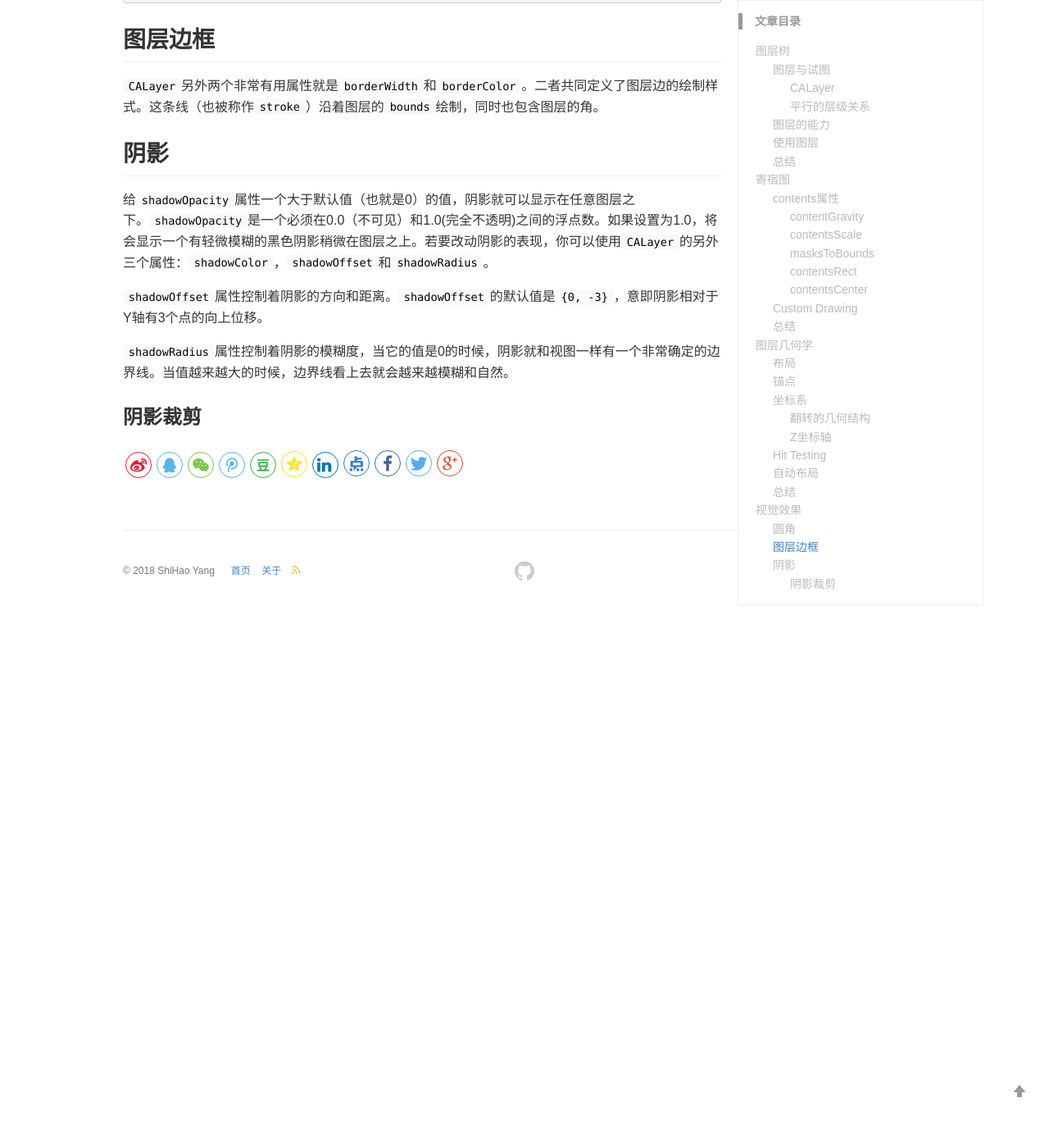
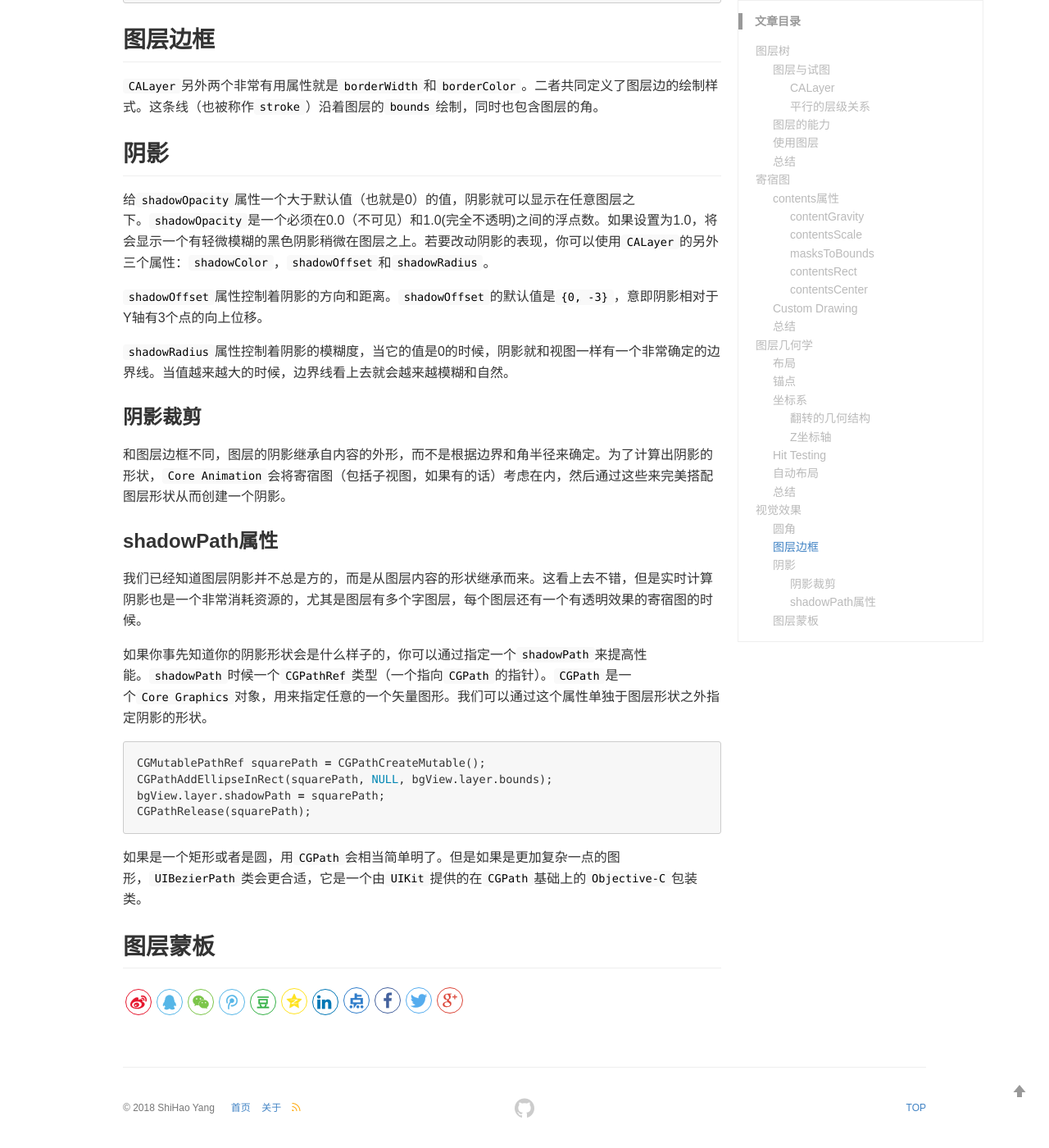
Before and after one commit to hao1993/hao1993.github.io, a Jekyll site: the page built from _posts/2019-01-02-《iOS-Core-Animation-Advanced-Techniques》.md, in a window 1280 px wide and 1400 px high, scrolled down 8342 px. Shown: the whole window at 82% size. Built offline with Jekyll 4.4.1, drawn with Linux system fonts in a browser that asks for light colours; comment, search, counter and statistics services are not loaded; before the commit the page ends 9087 px from its top, so only the background shows below that.

Commit message:
视觉效果

````diff
--- a/_posts/2019-01-02-《iOS-Core-Animation-Advanced-Techniques》.md
+++ b/_posts/2019-01-02-《iOS-Core-Animation-Advanced-Techniques》.md
@@ -281,3 +281,22 @@ _layerView.layer.masksToBounds = YES;
 `shadowRadius`属性控制着阴影的模糊度，当它的值是0的时候，阴影就和视图一样有一个非常确定的边界线。当值越来越大的时候，边界线看上去就会越来越模糊和自然。
 
 ### 阴影裁剪
+
+和图层边框不同，图层的阴影继承自内容的外形，而不是根据边界和角半径来确定。为了计算出阴影的形状，`Core Animation`会将寄宿图（包括子视图，如果有的话）考虑在内，然后通过这些来完美搭配图层形状从而创建一个阴影。
+
+### shadowPath属性
+
+我们已经知道图层阴影并不总是方的，而是从图层内容的形状继承而来。这看上去不错，但是实时计算阴影也是一个非常消耗资源的，尤其是图层有多个字图层，每个图层还有一个有透明效果的寄宿图的时候。
+
+如果你事先知道你的阴影形状会是什么样子的，你可以通过指定一个`shadowPath`来提高性能。`shadowPath`时候一个`CGPathRef`类型（一个指向`CGPath`的指针）。`CGPath`是一个`Core Graphics`对象，用来指定任意的一个矢量图形。我们可以通过这个属性单独于图层形状之外指定阴影的形状。
+
+```objective-c
+CGMutablePathRef squarePath = CGPathCreateMutable();
+CGPathAddEllipseInRect(squarePath, NULL, bgView.layer.bounds);
+bgView.layer.shadowPath = squarePath;
+CGPathRelease(squarePath);
+```
+
+如果是一个矩形或者是圆，用`CGPath`会相当简单明了。但是如果是更加复杂一点的图形，`UIBezierPath`类会更合适，它是一个由`UIKit`提供的在`CGPath`基础上的`Objective-C`包装类。
+
+## 图层蒙板
````
